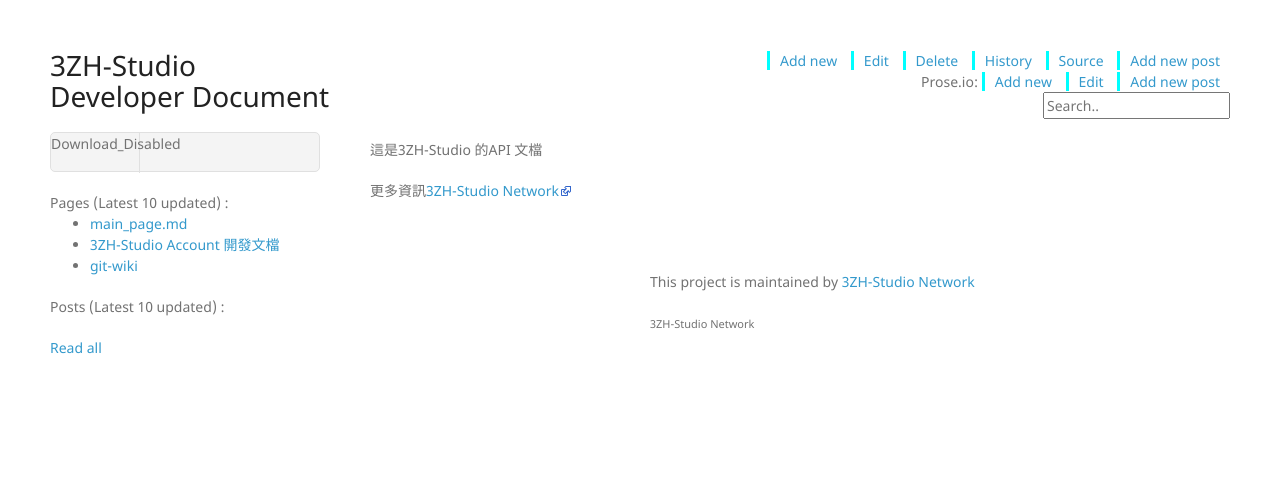
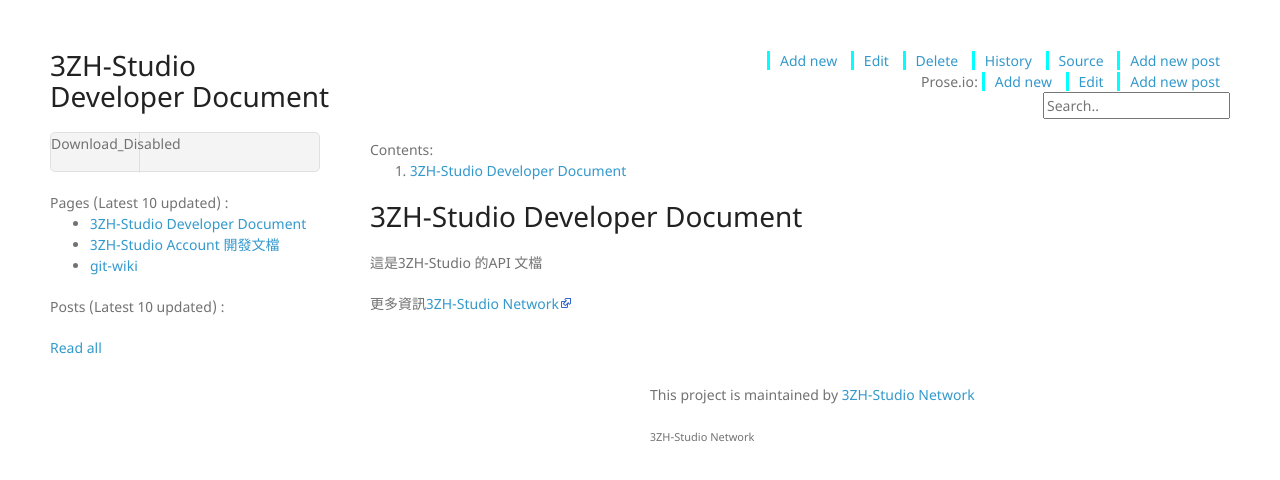
Before and after one commit to 000hen/zhaccount-doc-site, a Jekyll site: the page built from wiki/main_page.md, in a window 1280 px wide. Shown: the top 480 px of the page. Built offline with Jekyll 4.4.1, drawn with Linux system fonts in a browser that asks for light colours; nearby versions of some CDN libraries; our own code applies the rules of GitHub Pages for plain Markdown files.

Commit message:
Update main_page.md

```diff
--- a/wiki/main_page.md
+++ b/wiki/main_page.md
@@ -1,6 +1,7 @@
 ---
 redirect_from: "/"
 ---
+# 3ZH-Studio Developer Document
 
 這是3ZH-Studio 的API 文檔
 
```
